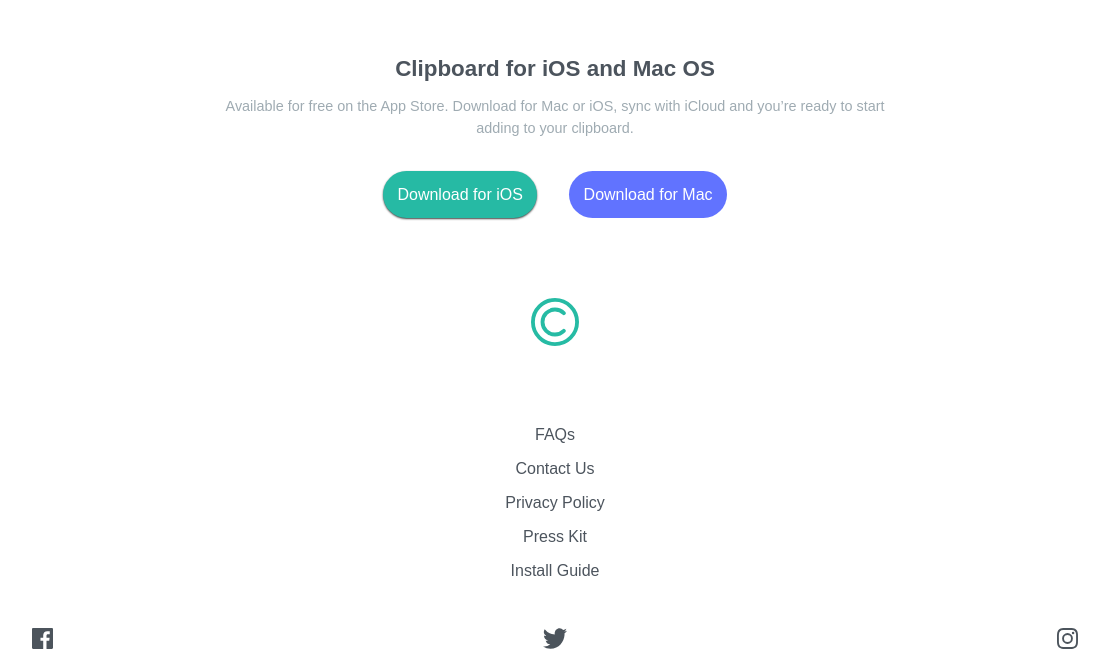
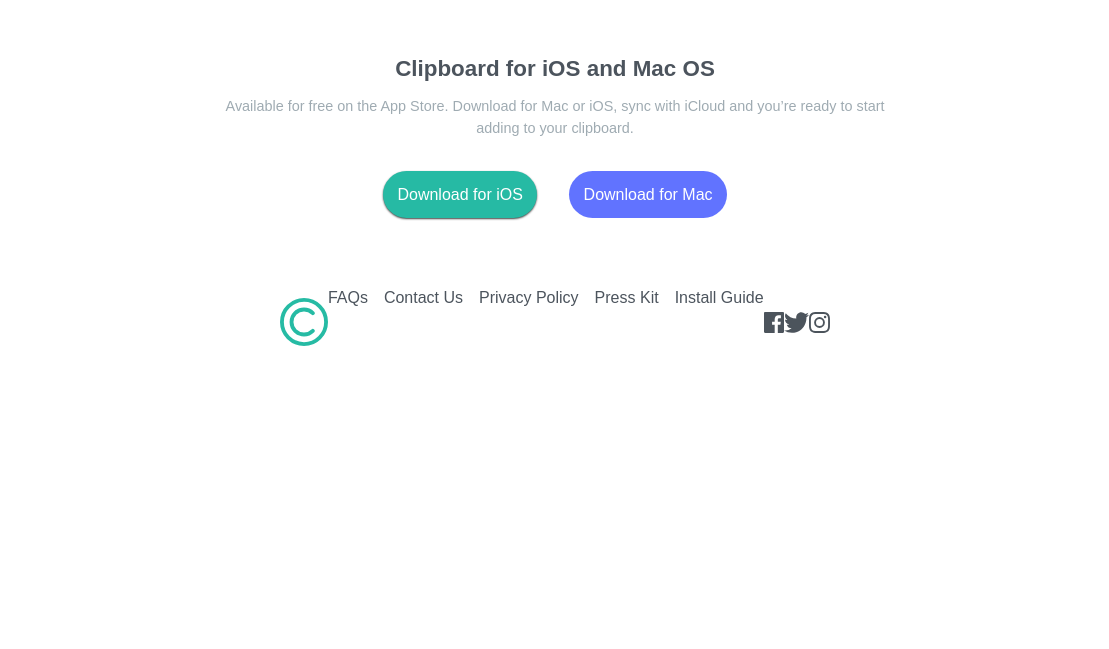
Before and after one commit to TheCoderGuru/clipboard-landing-page, a website: page src/index.html in a window 1536 px wide. Shown: the part 2413-3062 px from the top of the page, without its empty margins (213-1322 px from the left). After the commit the page ends 2839 px from the top, so only its background shows below. Drawn offline with nearby package versions, Linux system fonts and the light colour scheme; files that its build step writes are made by us from their sources; a web font is replaced by a local one.

Commit message:
Currently working on the footer section of the desktop version

```diff
--- a/src/index.html
+++ b/src/index.html
@@ -141,11 +141,14 @@
         <a class="button button-mac" href="#">Download for Mac</a>
       </div>
       <footer>
+        <div>
           <img
             class="header__logo small"
             src="../assets/images/logo.svg"
             alt=""
           />
+        </div>
+        <div>
           <ul>
             <li>FAQs</li>
             <li>Contact Us</li>
@@ -153,6 +156,7 @@
             <li>Press Kit</li>
             <li>Install Guide</li>
           </ul>
+        </div>
         <div class="socialicons">
           <img src="../assets/images/icon-facebook.svg" alt="" />
           <img src="../assets/images/icon-twitter.svg" alt="" />
--- a/src/sass/style.scss
+++ b/src/sass/style.scss
@@ -245,7 +245,7 @@
   }
 
   .container__image:nth-child(2){
-    height: 23em;
+    height: 30em;
     width: auto;
   }
 
@@ -256,7 +256,14 @@
   }
 
   footer ul{
+    flex-direction: row;
+    place-content: center;
+  }
+
+  footer{
     display: flex;
-
+    margin: 0 auto;
+    place-content: center;
+    place-items: center;
   }
 }
```
Also changed, not shown: public/index.html (+4 -0 lines), public/css/style.css. Lines whose indentation alone changed are shown as unchanged.
